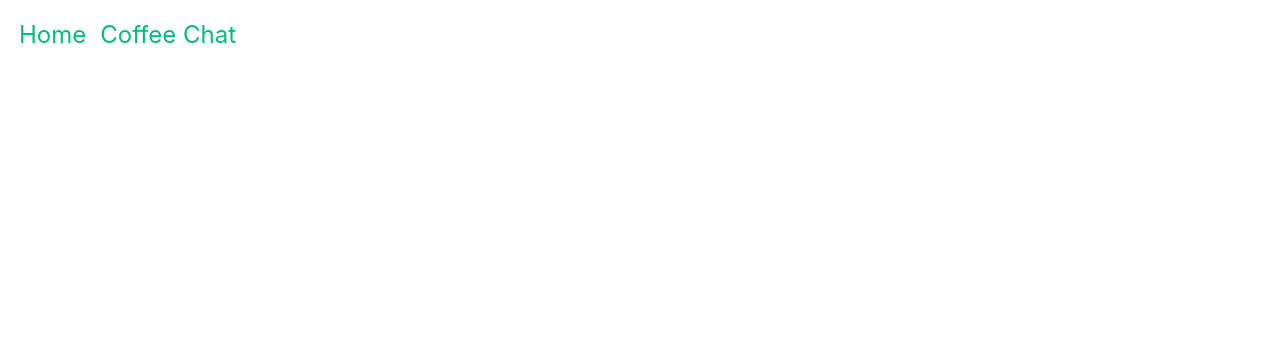
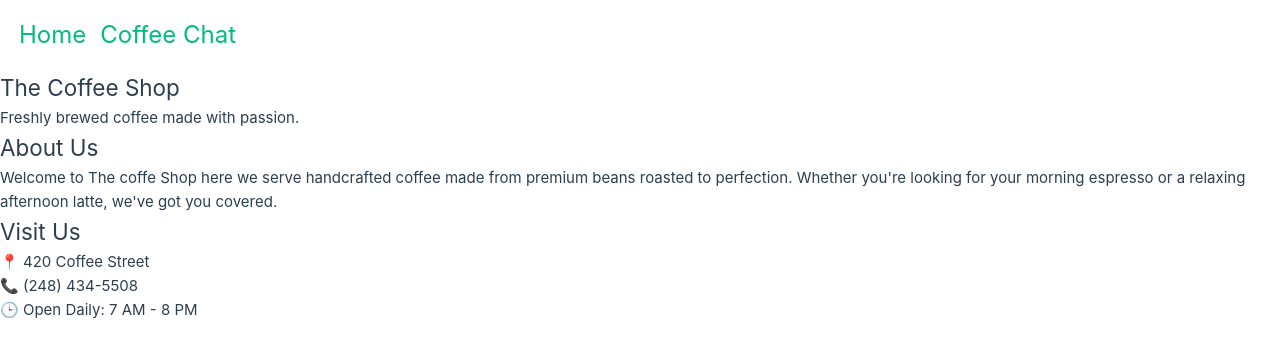
Before and after one commit to vmw1902/coffee-chat, a Vue app in the folder src/modules/webapp/: page /home in a window 1280 px wide. Shown: the top 358 px of the page. Built offline with nearby package versions, Linux system fonts and the light colour scheme; no server answers; the HTML template or start-up script is replaced by a standard one.

Commit message:
Home page basics

```diff
--- a/src/modules/webapp/src/pages/dashboard/views/HomeView.vue
+++ b/src/modules/webapp/src/pages/dashboard/views/HomeView.vue
@@ -1 +1,30 @@
-<template></template>
+<template>
+  <div class="home">
+    <section class="hero">
+      <div class="hero-content">
+        <h1>The Coffee Shop</h1>
+        <p>Freshly brewed coffee made with passion.</p>
+      </div>
+    </section>
+
+    <section class="about">
+      <div class="box">
+        <h2>About Us</h2>
+
+        <p>
+          Welcome to The coffe Shop here we serve handcrafted coffee made from premium beans roasted
+          to perfection. Whether you're looking for your morning espresso or a relaxing afternoon
+          latte, we've got you covered.
+        </p>
+      </div>
+    </section>
+
+    <section class="contact">
+      <h2>Visit Us</h2>
+
+      <p>📍 420 Coffee Street</p>
+      <p>📞 (248) 434-5508</p>
+      <p>🕒 Open Daily: 7 AM - 8 PM</p>
+    </section>
+  </div>
+</template>
```
